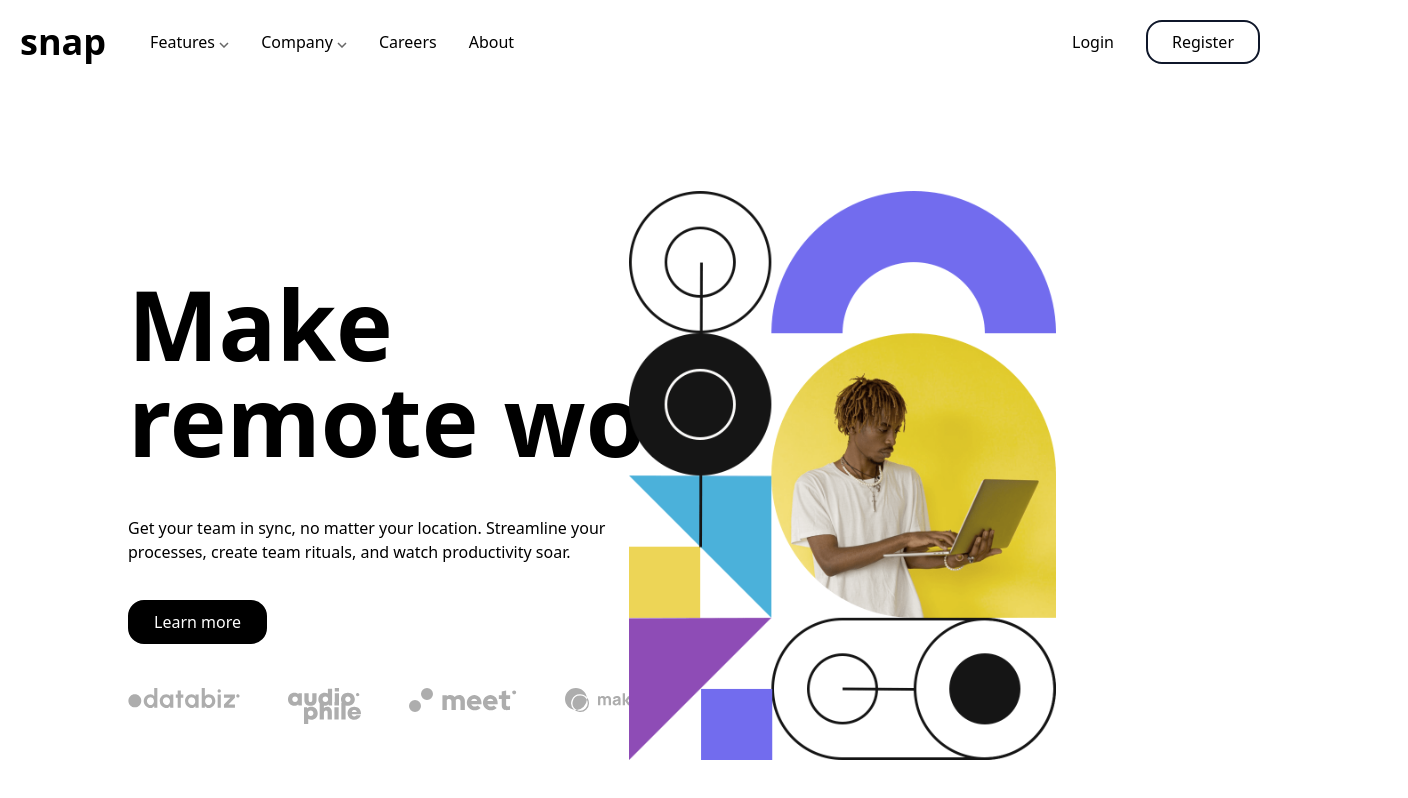
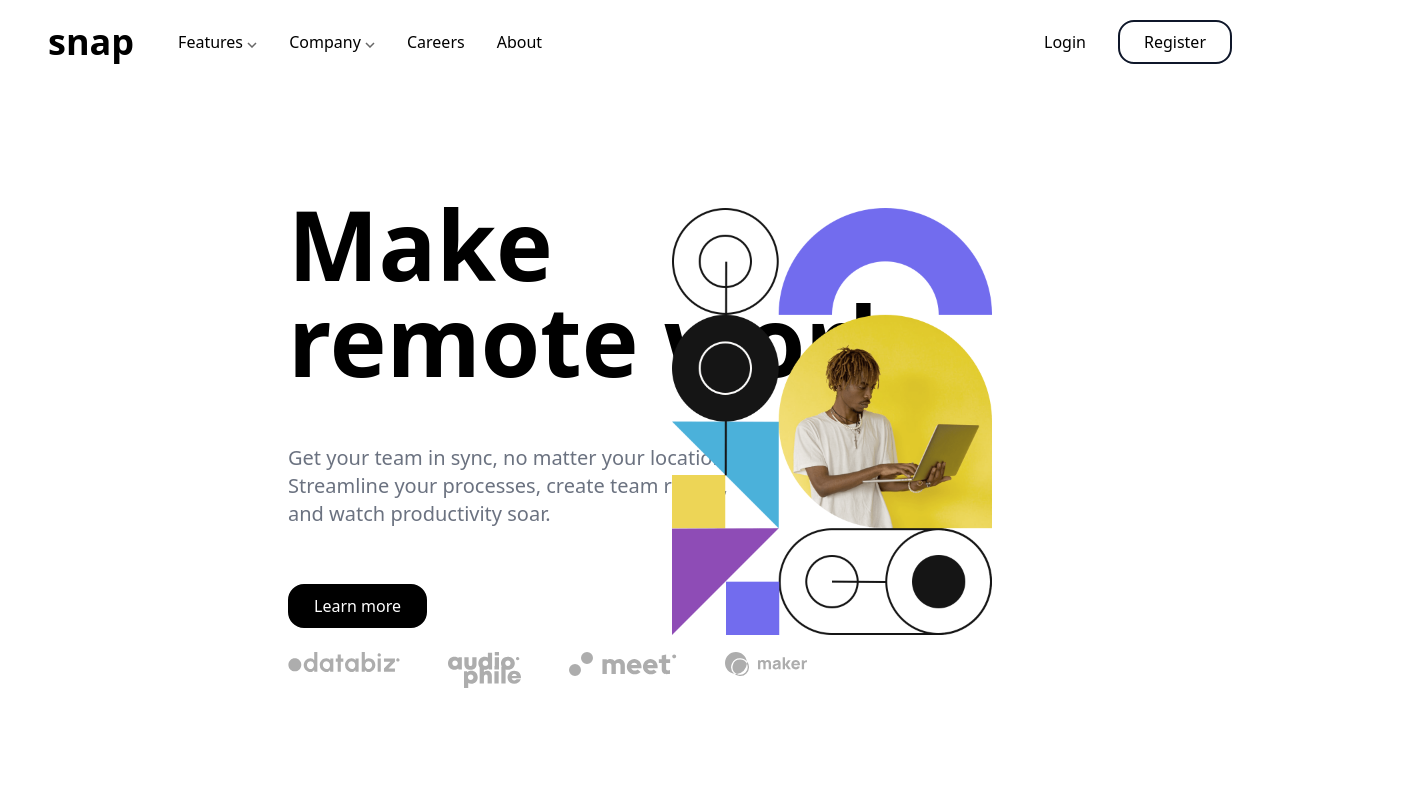
Before and after one commit to ColeJJ/intro_dropdown, a Next.js app: page / in a window 1280 px wide. Shown: the whole page, 1408 px wide, since content can reach past the window. Built offline with nearby package versions, Linux system fonts and the light colour scheme.

Commit message:
changed divs and their positioning, made div full screen, respositioning and resizing of bodypic and partners, padding on header

```diff
--- a/components/bodypic.tsx
+++ b/components/bodypic.tsx
@@ -1,12 +1,10 @@
 const BodyPic = () => {
-    return (
-        <div>
-            <img
-                src="./images/image-hero-desktop.png"
-                className="absolute top-1/3 right-56 w-4/12"
-            />
-        </div>
-    )
+	return (
+		<img
+			src="./images/image-hero-desktop.png"
+			className="w-1/4 absolute inline-block top-52 right-72"
+		/>
+	)
 }
 
 export default BodyPic
--- a/components/header.tsx
+++ b/components/header.tsx
@@ -2,13 +2,12 @@ import Link from 'next/link'
 import Image from 'next/image'
 
 /**
- * 1. position icons arrows (next to Features and Company)
- * 2. position snap logo into center
+ * 1. do we really need h3 tag for button and nav links?
  */
 
 const Header = () => {
 	return (
-        <header className="flex justify-between p-5">
+		<header className="flex justify-between p-5 pl-12 pr-12">
 			{/* nav */}
 			<div className="flex items-center space-x-11">
 				{/* logo */}
--- a/components/partners.tsx
+++ b/components/partners.tsx
@@ -1,6 +1,6 @@
 const Partners = () => {
 	return (
-		<div className='relative flex space-x-12 top-80 left-32'>
+		<div className='absolute bottom-28 left-72 flex space-x-12'>
 			<img src='../images/client-databiz.svg' className='w-28 h-5' />
 			<img src='../images/client-audiophile.svg' className='' />
 			<img src='../images/client-meet.svg' className='h-6' />
--- a/components/text.tsx
+++ b/components/text.tsx
@@ -1,15 +1,17 @@
 const Text = () => {
 	return (
-        <div className="relative top-48 left-32 h-full">
+		<div className="relative inline-block left-72 top-28">
 			<h1 className="text-8xl font-bold">Make</h1>
 			<h1 className="text-8xl font-bold">remote work</h1>
-            <p className="relative top-12 max-w-lg">
+			<p className="relative pt-14 max-w-md text-xl text-gray-500">
 				Get your team in sync, no matter your location. Streamline your processes, create
 				team rituals, and watch productivity soar.
-                <button className="relative top-9 rounded-2xl border-2 border-black bg-black px-6 py-2 text-white">
+			</p>
+			<div className="relative pt-14">
+				<button className="rounded-2xl border-2 border-black bg-black px-6 py-2 text-white">
 					Learn more
 				</button>
-            </p>
+			</div>
 		</div>
 	)
 }
--- a/pages/index.tsx
+++ b/pages/index.tsx
@@ -18,11 +18,11 @@ const Home: NextPage = () => {
 				<link rel="icon" href="/favicon.ico" />
 			</Head>
 			<body>
-                <Header></Header>
-                <div className="relative">
-                    <Text></Text>
-                    <Partners></Partners>
-                    <BodyPic></BodyPic>
+				<div className="relative h-screen">
+					<Header />
+					<Text />
+					<Partners />
+					<BodyPic />
 				</div>
 			</body>
 		</div>
```
Lines whose indentation alone changed are shown as unchanged.
